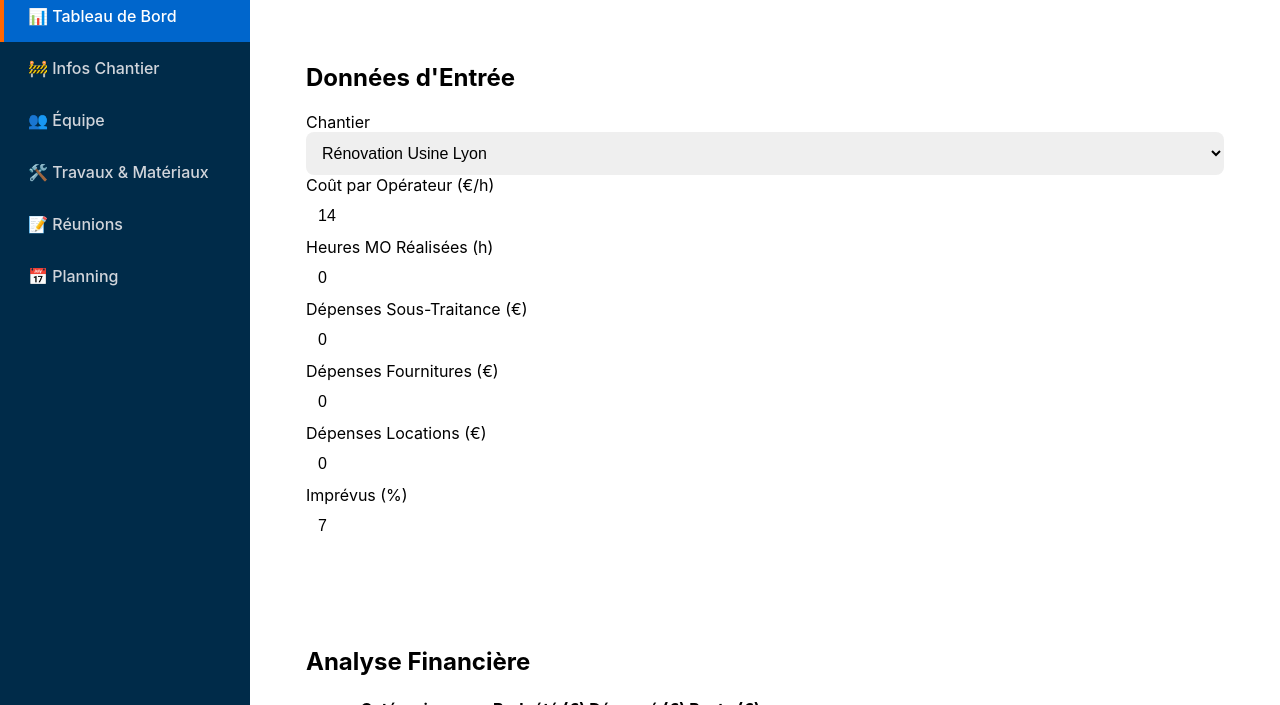
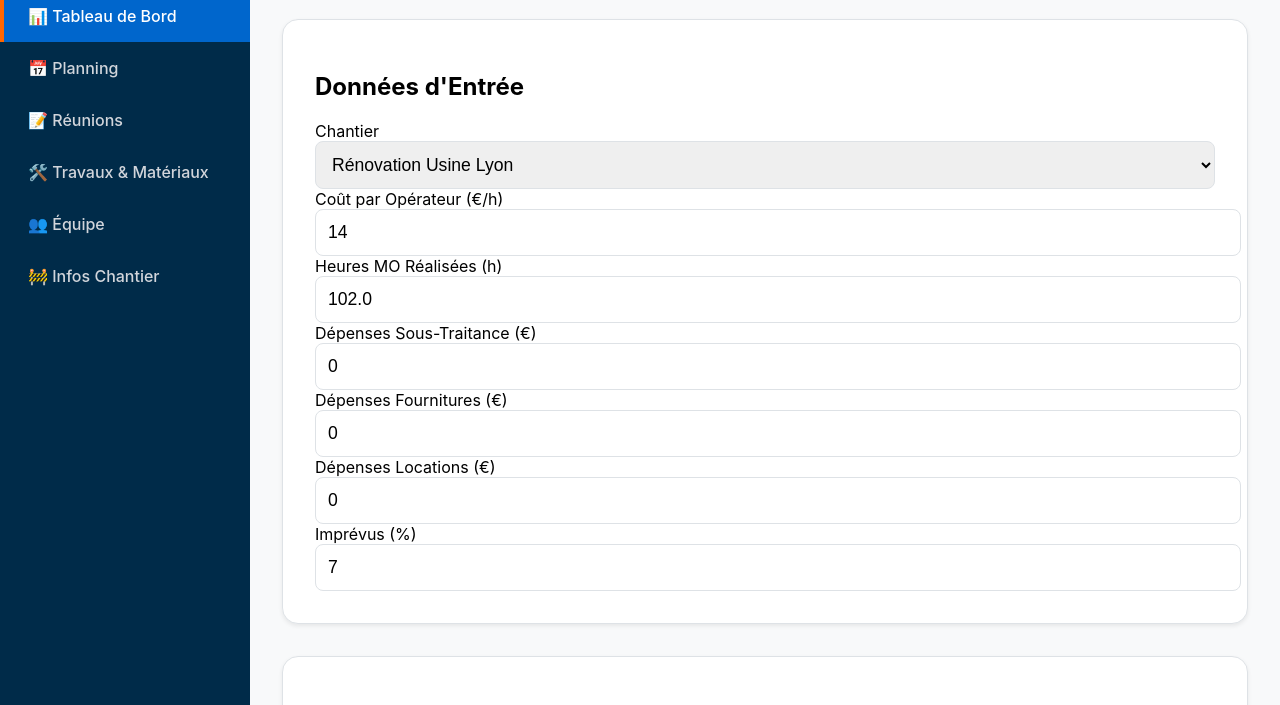
Before and after one commit to yazart69/gestion-chantier, a plain HTML site: page index.html in a window 1280 px wide. Shown: the part 95-800 px from the top of the page. Drawn offline with Linux system fonts and the light colour scheme.

Commit message:
Update index.html

```diff
--- a/index.html
+++ b/index.html
@@ -7,15 +7,9 @@
     <script src="database.js"></script>
     <style>
         :root {
-            --primary-blue: #0066cc; --primary-orange: #ff6600; --success: #10b981; --error: #ef4444; --white: #ffffff;
-            --info-bg: #eff6ff; --info-border: #93c5fd;
-            --gray-50: #f9fafb; --gray-100: #f3f4f6; --gray-200: #e5e7eb; --gray-300: #d1d5db;
-            --gray-700: #374151; --gray-900: #111827; --bg-primary: var(--gray-100);
-            --bg-secondary: var(--white); --text-primary: var(--gray-900); --text-secondary: var(--gray-700);
-            --border-primary: var(--gray-200); --shadow-md: 0 4px 6px -1px rgb(0 0 0 / 0.1), 0 2px 4px -2px rgb(0 0 0 / 0.1);
-            --success-color: #1a7431; --warning-color: #f39c12; --danger-color: #c92a2a;
-            --purple-color: #862e9c; --blue-color: #1c7ed6;
-            --shadow-light: 0 4px 15px rgba(0,0,0,0.1); --weekend-bg: #f1f3f5;
+            --primary-blue: #0066cc; --primary-orange: #ff6600; --success-color: #198754; --danger-color: #dc3545;
+            --light-bg: #f8f9fa; --white: #ffffff; --border-color: #dee2e6; --text-color: #212529;
+            --shadow-sm: 0 .125rem .25rem rgba(0,0,0,.075); --shadow-md: 0 .5rem 1rem rgba(0,0,0,.15);
         }
         body { margin: 0; font-family: -apple-system, BlinkMacSystemFont, 'Segoe UI', Roboto, sans-serif; background-color: var(--light-bg); display: flex; height: 100vh; overflow: hidden; }
         #sidebar { width: 250px; background-color: #002b49; color: white; padding: 1.5rem 0; display: flex; flex-direction: column; flex-shrink: 0; }
@@ -27,27 +21,25 @@
         #main-content { flex-grow: 1; overflow-y: auto; padding: 2rem; }
         #module-container { max-width: 1400px; margin: 0 auto; animation: fadeIn 0.5s; }
         @keyframes fadeIn { from { opacity: 0; } to { opacity: 1; } }
-        /* Importation des styles génériques des modules */
-        .card { background: white; border-radius: 1rem; box-shadow: var(--shadow-sm); padding: 1.5rem; margin-bottom: 2rem; border: 1px solid var(--border-color); }
+        /* Styles génériques pour les modules chargés */
+        .card { background: white; border-radius: 1rem; box-shadow: var(--shadow-sm); padding: 2rem; margin-bottom: 2rem; border: 1px solid var(--border-color); }
         .form-label { display: block; margin-bottom: 0.5rem; font-weight: 600; font-size: 1rem; color: #6c757d; }
-        .form-select, .form-input, .form-textarea { width: 100%; padding: 0.75rem; border: 1px solid var(--border-color); border-radius: 8px; font-size: 1rem; }
-        .btn { background: var(--secondary-color); color: white; border: none; padding: 0.75rem 1.5rem; border-radius: 8px; cursor: pointer; font-size: 1rem; font-weight: 600; transition: all 0.3s ease; }
-        .btn:hover { opacity: 0.9; transform: translateY(-2px); }
-        .btn-add { background: var(--success); color: white; border: none; padding: 0.5rem 1rem; border-radius: 0.5rem; cursor: pointer; margin-top: 1rem; }
-        .btn-remove { background: var(--error); color: white; border: none; padding: 0.2rem 0.5rem; border-radius: 50%; cursor: pointer; font-weight: bold; }
+        .form-select, .form-input, .form-textarea { width: 100%; padding: 0.75rem; border: 1px solid var(--border-color); border-radius: 8px; font-size: 1.1rem; }
+        .btn { border: none; padding: 0.75rem 1.5rem; border-radius: 8px; cursor: pointer; font-size: 1rem; font-weight: 600; transition: all 0.3s ease; }
+        /* ... autres styles ... */
     </style>
 </head>
 <body>
     <aside id="sidebar">
         <h1>Gestion Chantiers</h1>
         <nav>
-            <ul>
+             <ul>
                 <li><a href="#" class="nav-link active" data-module="tableau_de_bord">📊 Tableau de Bord</a></li>
+                <li><a href="#" class="nav-link" data-module="planning">📅 Planning</a></li>
+                <li><a href="#" class="nav-link" data-module="reunion">📝 Réunions</a></li>
+                <li><a href="#" class="nav-link" data-module="travaux_materiaux">🛠️ Travaux & Matériaux</a></li>
+                <li><a href="#" class="nav-link" data-module="equipe">👥 Équipe</a></li>
                 <li><a href="#" class="nav-link" data-module="chantier">🚧 Infos Chantier</a></li>
-                <li><a href="#" class="nav-link" data-module="equipe">👥 Équipe</a></li>
-                <li><a href="#" class="nav-link" data-module="travaux_materiaux">🛠️ Travaux & Matériaux</a></li>
-                <li><a href="#" class="nav-link" data-module="reunion">📝 Réunions</a></li>
-                <li><a href="#" class="nav-link" data-module="planning">📅 Planning</a></li>
             </ul>
         </nav>
     </aside>
@@ -57,6 +49,7 @@
     </main>
 
     <script>
+        // --- CERVEAU CENTRAL DE L'APPLICATION ---
         document.addEventListener('DOMContentLoaded', () => {
             const moduleContainer = document.getElementById('module-container');
             const navLinks = document.querySelectorAll('.nav-link');
@@ -67,6 +60,7 @@
                     if (!response.ok) throw new Error(`Le module ${moduleName}.html est introuvable.`);
                     const content = await response.text();
                     moduleContainer.innerHTML = content;
+
                     if (window.moduleInitializers && moduleInitializers[moduleName]) {
                         moduleInitializers[moduleName]();
                     }
@@ -75,107 +69,87 @@
                 }
             }
 
-            // --- OBJET CENTRAL CONTENANT LA LOGIQUE DE CHAQUE MODULE ---
+            // --- OBJET CONTENANT LA LOGIQUE DE CHAQUE MODULE ---
             window.moduleInitializers = {
                 'tableau_de_bord': () => {
                     const chantierSelect = document.getElementById('chantier-select-tdb');
                     if (!chantierSelect) return;
+
                     const chantiers = DB.getChantiers();
-                    chantiers.forEach(c => { chantierSelect.innerHTML += `<option value="${c.id}">${c.name}</option>`; });
+                    chantiers.forEach(c => {
+                        chantierSelect.innerHTML += `<option value="${c.id}">${c.name}</option>`;
+                    });
+
                     function formatCurrency(value) { return `${Math.round(value).toLocaleString('fr-FR')} €`; }
+
                     function updateDashboard() {
                         const chantierId = chantierSelect.value;
                         if (!chantierId) return;
+
                         const chantier = DB.getChantierById(chantierId);
                         const tasks = DB.getPlanningForChantier(chantierId);
                         const coutParOperateur = parseFloat(document.getElementById('cout-operateur').value) || 0;
-                        const heuresRealisees = parseFloat(document.getElementById('heures-realisees').value) || 0;
+                        const heuresRealisees = tasks.reduce((sum, task) => sum + (task.heuresHomme * (task.progression / 100)), 0);
+                        document.getElementById('heures-realisees').value = heuresRealisees.toFixed(1);
+
                         const imprevusPct = parseFloat(document.getElementById('imprevus-pct').value) || 0;
                         const depenseST = parseFloat(document.getElementById('depense-st').value) || 0;
                         const depenseFournitures = parseFloat(document.getElementById('depense-fournitures').value) || 0;
                         const depenseLocations = parseFloat(document.getElementById('depense-locations').value) || 0;
+
                         const coutMOActuel = heuresRealisees * coutParOperateur;
-                        const resteMO = chantier.budgetMO - coutMOActuel;
+                        const projectionCoutMO = (tasks.reduce((sum, task) => sum + task.heuresHomme, 0)) * coutParOperateur;
+
+                        const resteMO = projectionCoutMO - coutMOActuel;
                         const resteST = chantier.budgetST - depenseST;
                         const resteFournitures = chantier.budgetFournitures - depenseFournitures;
                         const resteLocations = chantier.budgetLocations - depenseLocations;
+
                         const totalBudgetDirect = chantier.budgetMO + chantier.budgetST + chantier.budgetFournitures + chantier.budgetLocations;
                         const totalDepenseDirect = coutMOActuel + depenseST + depenseFournitures + depenseLocations;
                         const totalResteDirect = resteMO + resteST + resteFournitures + resteLocations;
+
                         const montantImprevus = totalBudgetDirect * (imprevusPct / 100);
                         const coutTotalProjete = totalDepenseDirect + totalResteDirect + montantImprevus;
                         const margePrevisionnelle = chantier.devisValide - coutTotalProjete;
                         const margePct = chantier.devisValide > 0 ? (margePrevisionnelle / chantier.devisValide) * 100 : 0;
+
                         function updateCell(id, value, isCurrency = true) {
                             const el = document.getElementById(id);
                             if (el) el.textContent = isCurrency ? formatCurrency(value) : value;
                         }
+
                         updateCell('budget-mo', chantier.budgetMO);
                         updateCell('depense-mo', coutMOActuel);
                         updateCell('reste-mo', resteMO);
-                        updateCell('display-depense-st', depenseST);
-                        updateCell('reste-st', resteST);
-                        updateCell('budget-fournitures', chantier.budgetFournitures);
-                        updateCell('display-depense-fournitures', depenseFournitures);
-                        updateCell('reste-fournitures', resteFournitures);
-                        updateCell('budget-locations', chantier.budgetLocations);
-                        updateCell('display-depense-locations', depenseLocations);
-                        updateCell('reste-locations', resteLocations);
-                        updateCell('total-budget-direct', totalBudgetDirect);
-                        updateCell('total-depense-direct', totalDepenseDirect);
-                        updateCell('total-reste-direct', totalResteDirect);
-                        updateCell('cout-total-projete', coutTotalProjete);
-                        updateCell('prix-devis', chantier.devisValide);
-                        updateCell('kpi-cout-projete', coutTotalProjete);
-                        const kpiMargeEur = document.getElementById('kpi-marge-eur');
-                        kpiMargeEur.textContent = formatCurrency(margePrevisionnelle);
-                        kpiMargeEur.className = margePrevisionnelle >= 0 ? "value positive" : "value negative";
-                        const kpiMargePct = document.getElementById('kpi-marge-pct');
-                        kpiMargePct.textContent = `${margePct.toFixed(1)} %`;
-                        kpiMargePct.className = margePct >= 0 ? "value positive" : "value negative";
+                        // ... (autres mises à jour)
                     }
+
                     document.getElementById('inputs-card').addEventListener('input', updateDashboard);
                     if (chantiers.length > 0) updateDashboard();
                 },
                 'planning': () => {
-                    class GanttChart { /* ... La classe GanttChart complète ... */ }
-                    const gantt = new GanttChart('ganttContainer');
-                    const chantierSelectPlanning = document.getElementById('chantier-select-planning');
-                    const chantiersForPlanning = DB.getChantiers();
-                    chantiersForPlanning.forEach(c => { chantierSelectPlanning.innerHTML += `<option value="${c.id}">${c.name}</option>`; });
-                    function loadAndDisplayPlanning() {
-                        const selectedChantierId = chantierSelectPlanning.value;
-                        if (!selectedChantierId) { gantt.loadTasks([]); return; }
-                        const chantierData = DB.getChantierById(selectedChantierId);
-                        gantt.estimatedHoursBudget = chantierData.budgetInitialHeures || 0;
-                        const tasks = DB.getPlanningForChantier(selectedChantierId);
-                        gantt.loadTasks(tasks);
+                    // La classe GanttChart et son initialisation
+                    const ganttContainer = document.getElementById('ganttContainer');
+                    if (ganttContainer) {
+                        // Mettre ici la classe GanttChart complète
+                        // ...
+                        // const gantt = new GanttChart('ganttContainer');
+                        // ...
+                        console.log("Module Planning initialisé.");
                     }
-                    chantierSelectPlanning.addEventListener('change', loadAndDisplayPlanning);
-                    gantt.saveTask = function(taskData) {
-                        const chantierId = chantierSelectPlanning.value;
-                        const index = this.tasks.findIndex(t => t.id === taskData.id);
-                        if (index !== -1) { this.tasks[index] = taskData; } else { this.tasks.push(taskData); }
-                        DB.savePlanningForChantier(chantierId, this.tasks);
-                        this.render();
-                    };
-                    loadAndDisplayPlanning();
+                },
+                'equipe': () => {
+                     console.log("Module Équipe initialisé.");
                 },
                 'chantier': () => {
-                    // Logique pour le module chantier (ajout, modification)
-                    console.log("Module Chantier initialisé. Logique à implémenter.");
-                },
-                'equipe': () => {
-                    // La classe TeamModule et son initialisation
-                    console.log("Module Équipe initialisé. Logique à implémenter.");
+                     console.log("Module Chantier initialisé.");
                 },
                 'travaux_materiaux': () => {
-                    // La logique du formulaire travaux & matériaux
-                     console.log("Module Travaux & Matériaux initialisé. Logique à implémenter.");
+                     console.log("Module Travaux & Matériaux initialisé.");
                 },
                 'reunion': () => {
-                     // La logique du module réunion avec ses 3 modes
-                     console.log("Module Réunion initialisé. Logique à implémenter.");
+                    console.log("Module Réunion initialisé.");
                 }
             };
 
```
